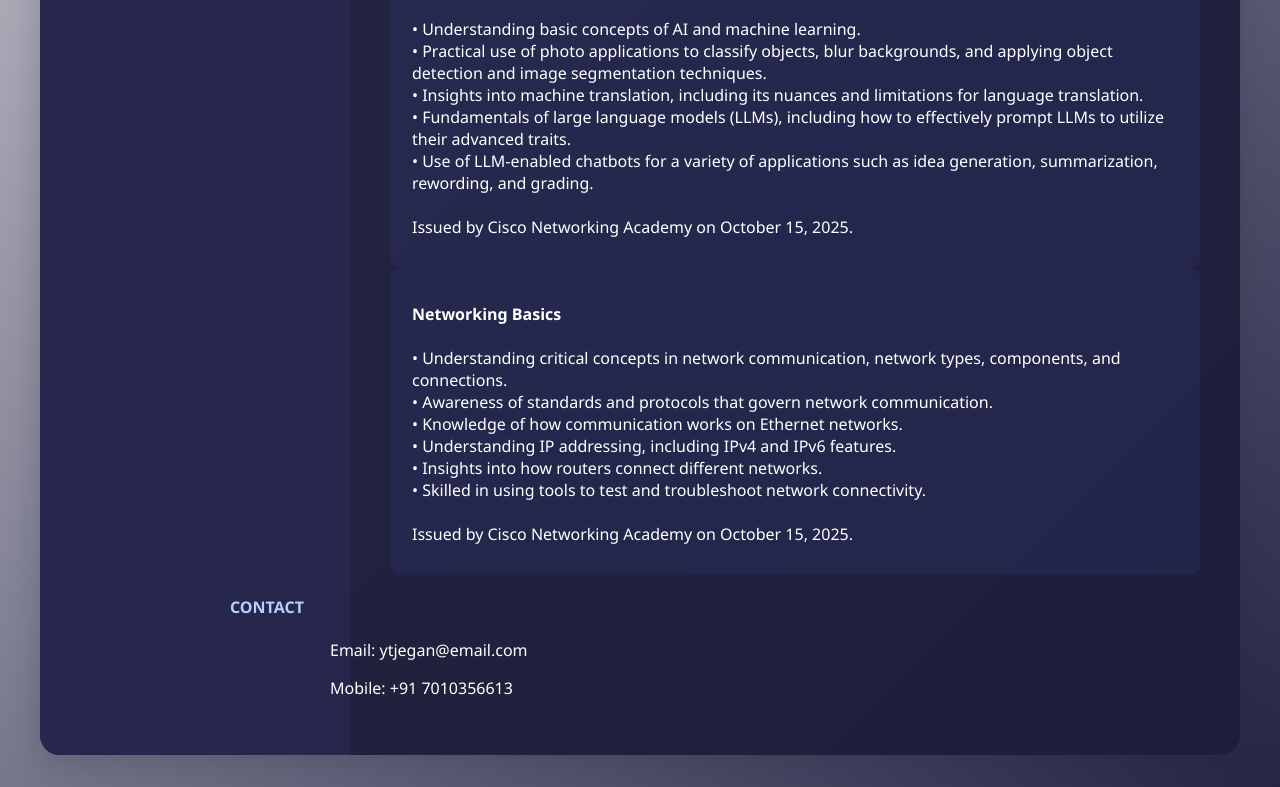
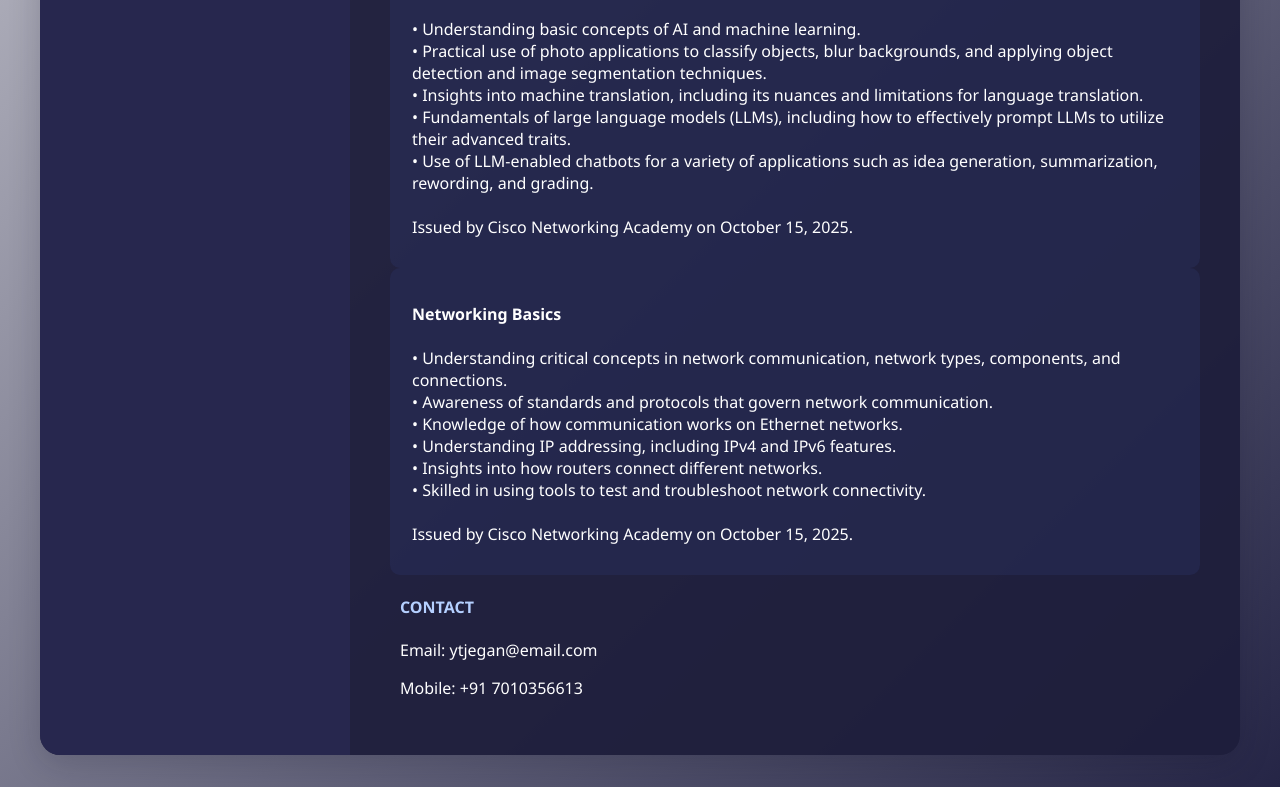
Before and after one commit to ytjegan-sketch/jegan.github.io, a plain HTML site: page index.html in a window 1280 px wide. Shown: the part 1328-2115 px from the top of the page. Drawn offline with Linux system fonts and the light colour scheme.

Commit message:
Update styles1.css

```diff
--- a/styles1.css
+++ b/styles1.css
@@ -67,7 +67,6 @@ body {
 }
 .cont p{
   color: #b5d0ff;
-  margin-left: -170px;
   text-decoration: none;
   padding: 5px 10px;
   font-weight: bold;
@@ -75,7 +74,7 @@ body {
 }
 
 .condet p{
-    margin-left: -60px;
+    margin-left: 10px;
 }
 
 .lang p{
```
